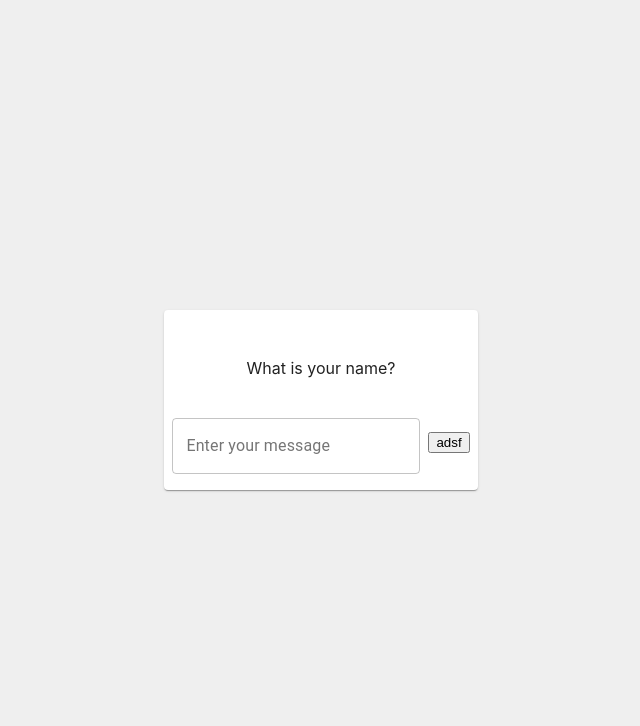
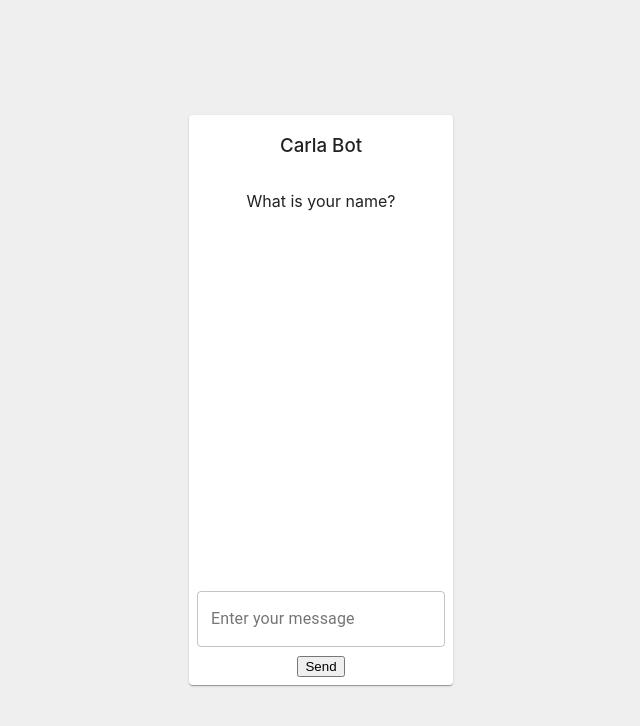
Before and after one commit to gudapraveenkumar/react-chat-bot, a React (Create React App) app: page / in a window 1280 px wide. Shown: the top 726 px of the page, without its empty margins (319-959 px from the left). Built offline with nearby package versions, Linux system fonts and the light colour scheme.

Commit message:
Divide functionality in to sub components

```diff
--- a/src/App.js
+++ b/src/App.js
@@ -1,14 +1,14 @@
 import React from 'react';
 import './App.css';
 import { Route, Switch } from 'react-router-dom';
-import Chat from './components/chat';
+import ChatContainer from './components/chatContainer';
 
 function App() {
   return (
     <div className="App">
       <Switch>
-        <Route path="/" component={Chat}/>
-        <Route path="/chat" component={Chat}/>
+        <Route path="/" component={ChatContainer}/>
+        <Route path="/chat" component={ChatContainer}/>
       </Switch>
     </div>
   );
--- a/src/components/chat.jsx
+++ /dev/null
@@ -1,110 +0,0 @@
-import React, { Component } from 'react';
-import Input from './commons/input';
-import { Grid } from '@material-ui/core';
-import { Card } from '@material-ui/core';
-import CardContent from '@material-ui/core/CardContent';
-import CardActions from '@material-ui/core/CardActions';
-import CardHeader from '@material-ui/core/CardHeader';
-import {botQuestionnaire} from '../services/botQuestionnaire';
-
-
-class Chat extends Component {
-   state = {
-      conversation:[],
-      messageData:{
-         sender: 'user',
-         text: '',
-         questionId: ''
-      },
-      questionsCount : 0,
-      currentQuestion: {}
-   }
-
-   componentDidMount = () =>{
-      this.sendBotQuestion();
-   }
-
-   handleChange = ({currentTarget: input}) => {
-      let messageData = {...this.state.messageData};
-      messageData.text = input.value;
-      this.setState({ messageData});
-   }
-
-   insertMessage = (msgObj) =>{
-      let {conversation} = {...this.state};
-      conversation.push(msgObj);
-      this.setState({conversation});
-   }
-
-   sendBotQuestion = () =>{
-      let {questionsCount, currentQuestion} = {...this.state};
-      if(questionsCount < botQuestionnaire.length){
-         currentQuestion = botQuestionnaire[questionsCount];
-         this.insertMessage(currentQuestion);
-         questionsCount++;
-         this.setState({questionsCount, currentQuestion});
-      }else{
-         return true;
-      }
-   }
-
-   sendUserAnswer = () =>{
-      let {messageData, currentQuestion} = {...this.state};
-      messageData.questionId = currentQuestion.questionId;
-      const userMessage = {...messageData};
-      this.insertMessage(userMessage);
-      this.sendBotQuestion();
-      this.resetInput();
-   }
-
-   resetInput = () =>{
-      let {messageData} = {...this.state};
-      messageData.text = "";
-      messageData.questionId = "";
-      this.setState({messageData});
-   }
-
-   render() {
-      const {messageData, conversation} = this.state;
-
-      return (
-         <Grid
-         style={{height:'100vh', background: '#efefef'}}
-         container
-         direction="row"
-         justify="center"
-         alignItems="center">
-
-            <Card>
-               <CardHeader>
-                  <div>
-                     asdf
-                  </div>
-               </CardHeader>
-
-               <CardContent>
-                  {conversation.map((obj, index) =>{
-                     return(
-                        <div key={index}>{obj.text}</div>
-                     )
-                  })}
-               </CardContent>
-
-               <CardActions>
-                  <Input
-                  type = "text"
-                  name = "message"
-                  label = "Enter your message"
-                  onChange = {this.handleChange}
-                  value = {messageData.text}/>
-
-                  <button onClick={this.sendUserAnswer}>adsf</button>
-               </CardActions>
-
-            </Card>
-         </Grid>
-       );
-   }
-}
-
-export default Chat;
--- /dev/null
+++ b/src/components/chatBody.jsx
@@ -0,0 +1,20 @@
+import React from 'react';
+
+const ChatBody = (props) =>{
+
+    return(
+        <div style={{height: '45vh', overflow:'auto'}}>
+            {
+                props.chat.map((obj, index) =>{
+                    return(
+                        <div key={index}>{obj.text}</div>
+                    )
+                })
+            }
+        </div>
+
+
+    )
+}
+
+export default ChatBody;
--- /dev/null
+++ b/src/components/chatContainer.jsx
@@ -0,0 +1,84 @@
+import React, { Component } from 'react';
+import { Grid, CardHeader } from '@material-ui/core';
+import { Card } from '@material-ui/core';
+import CardContent from '@material-ui/core/CardContent';
+import CardActions from '@material-ui/core/CardActions';
+import {botQuestionnaire} from '../services/botQuestionnaire';
+import ChatFooter from './chatFooter';
+import ChatBody from './chatBody';
+import ChatHeader from './chatHeader';
+
+
+class ChatContainer extends Component {
+   state = {
+      conversation:[],
+      questionsCount : 0,
+      currentQuestion: {},
+      botTyping: true,
+      questionsFinished: false
+   }
+
+   componentDidMount = () =>{
+      this.sendBotQuestion();
+   }
+
+   insertMessage = (msgObj) =>{
+      let {conversation} = {...this.state};
+      conversation.push(msgObj);
+      this.setState({conversation});
+   }
+
+   sendBotQuestion = () =>{
+      let {questionsCount, currentQuestion} = {...this.state};
+      if(questionsCount < botQuestionnaire.length){
+         currentQuestion = botQuestionnaire[questionsCount];
+         this.insertMessage(currentQuestion);
+         questionsCount++;
+         this.setState({questionsCount, currentQuestion});
+      }else{
+         let questionsFinished = {...this.state};
+         questionsFinished = true;
+         this.setState({questionsFinished});
+         return true;
+      }
+   }
+
+   sendUserAnswer = (msgObj) =>{
+      let {currentQuestion} = {...this.state};
+      msgObj.questionId = currentQuestion.questionId;
+      const userMessage = {...msgObj};
+      this.insertMessage(userMessage);
+      this.sendBotQuestion();
+   }
+
+   render() {
+      const {conversation, questionsFinished} = this.state;
+
+      return (
+         <Grid
+         style={{height:'100vh', background: '#efefef'}}
+         container
+         direction="row"
+         justify="center"
+         alignItems="center">
+            <Card>
+
+                  <ChatHeader/>
+
+
+               <CardContent>
+                  <ChatBody chat = {conversation}/>
+               </CardContent>
+
+               <CardActions>
+                  <ChatFooter
+                     hideInput = {questionsFinished}
+                     sendMessage = {this.sendUserAnswer}/>
+               </CardActions>
+            </Card>
+         </Grid>
+       );
+   }
+}
+
+export default ChatContainer;
--- /dev/null
+++ b/src/components/chatFooter.jsx
@@ -0,0 +1,53 @@
+import React, { Component } from 'react';
+import Input from './commons/input';
+
+
+class ChatFooter extends Component {
+    state = {
+        messageData:{
+            sender: 'user',
+            text: '',
+            questionId: ''
+        }
+    }
+
+    handleChange = ({currentTarget: input}) => {
+        let messageData = {...this.state.messageData};
+        messageData.text = input.value;
+        this.setState({ messageData});
+    }
+
+    resetInput = () =>{
+        let {messageData} = {...this.state};
+        messageData.text = "";
+        messageData.questionId = "";
+        this.setState({messageData});
+    }
+
+    handleSubmit = () =>{
+        this.props.sendMessage(this.state.messageData);
+        this.resetInput();
+    }
+
+    render() {
+        let content;
+        if(!this.props.hideInput){
+            content = <div>
+                <Input
+                type = "text"
+                name = "message"
+                label = "Enter your message"
+                onChange = {this.handleChange}
+                value = {this.state.messageData.text}/>
+                <button onClick={this.handleSubmit}>Send</button>
+            </div>
+        }else{
+            content = <div>Thank you for the information. We will get back to you in two working days.</div>
+        }
+        return (
+          content
+        );
+    }
+}
+
+export default ChatFooter;
--- /dev/null
+++ b/src/components/chatHeader.jsx
@@ -0,0 +1,11 @@
+import React from 'react';
+
+const ChatHeader = () => {
+    return (
+        <h3 style={{fontWeight: '500'}}>
+            Carla Bot
+        </h3>
+    );
+}
+
+export default ChatHeader;
--- a/src/components/commons/input.jsx
+++ b/src/components/commons/input.jsx
@@ -6,7 +6,6 @@ const Input = ({...rest}) =>{
         <div>
             <TextField
                 {...rest}
-
                 margin="normal"
                 variant="outlined"
             />
```
